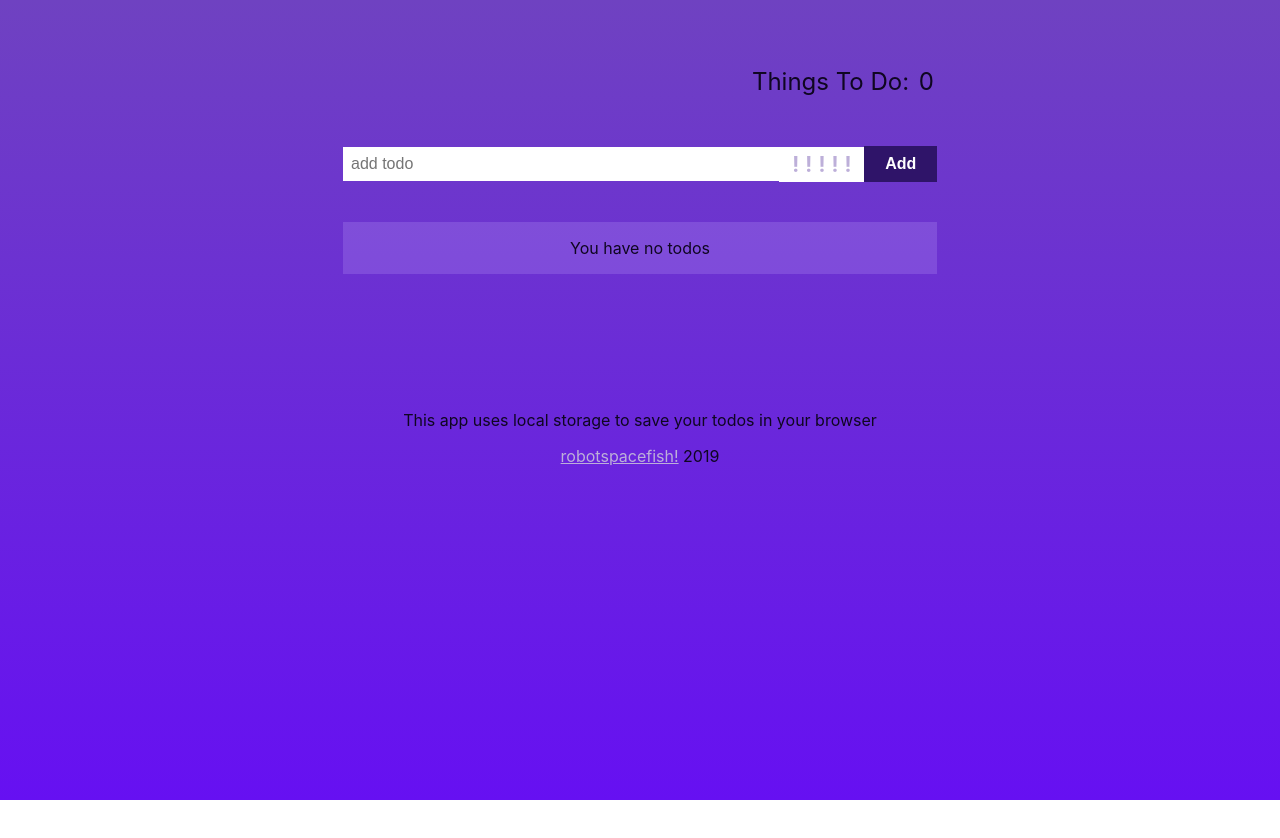
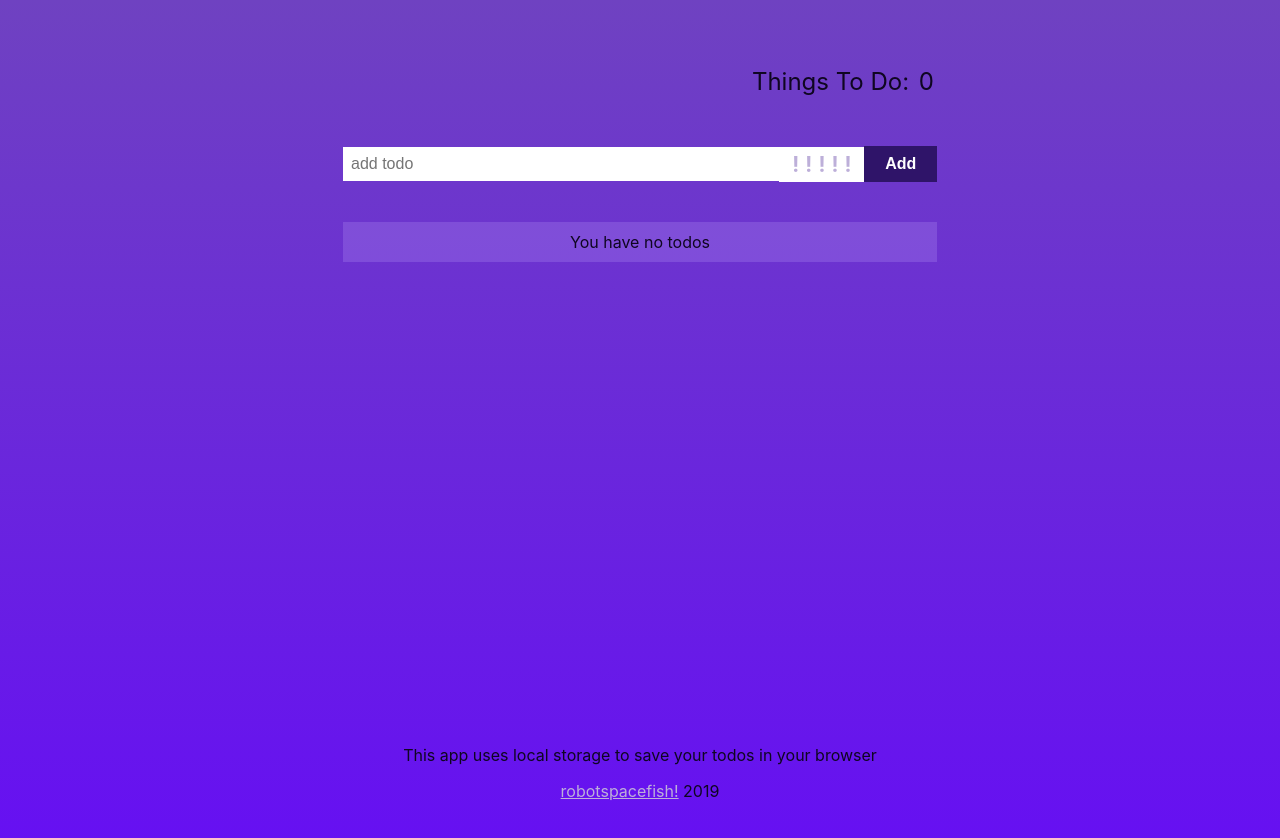
Before and after one commit to robotspacefish/todo-list-react, a React (Create React App) app: page / in a window 1280 px wide. Before the commit the page ends 800 px from the top, so only its background shows below. Built offline with nearby package versions, Linux system fonts and the light colour scheme.

Commit message:
fix some styling issues

```diff
--- a/src/components/TodoList/TodoList.css
+++ b/src/components/TodoList/TodoList.css
@@ -7,3 +7,7 @@ p { text-align: center; }
   /* width: 100%; */
   margin: 40px 0;
 }
+
+.TodoList-msg {
+  padding: 10px 0;
+}
--- a/src/components/TodoList/TodoList.js
+++ b/src/components/TodoList/TodoList.js
@@ -25,7 +25,7 @@ const TodoList = ({ todos, completedTodos, deleteTodo, handleCompletedTodoToggle
             key={todo.todo}
           />
         ) :
-          listType === 'active' ? <p>You have no todos</p> : null
+          listType === 'active' ? <p className="TodoList-msg">You have no todos</p> : null
       }
     </div>
   );
--- a/src/containers/App.css
+++ b/src/containers/App.css
@@ -5,9 +5,13 @@
   font-size: 16px;
   margin-top: 40px;
   width: 100%;
-  height: 100vh;
+  min-height: 100vh;
   max-width: 600px;
   color: #0f0621;
+}
+
+.App-lists {
+  flex: 1;
 }
 
 button {
@@ -31,6 +35,10 @@ button {
   color: #bdafd9;
 }
 
+footer {
+  padding: 20px 0;
+}
+
 footer a {
   color: #bdafd9;
 }
--- a/src/containers/App.js
+++ b/src/containers/App.js
@@ -140,11 +140,12 @@ class App extends Component {
 
         <AddTodo addTodo={this.addTodo} />
 
+        <div className="App-lists">
           <TodoList
             todos={this.state.active}
             // handleDeleteTodo={this.handleDeleteTodo}
             handleCompletedTodoToggle={this.handleCompletedTodoToggle}
-          deleteTodo = {this.deleteTodo}
+            deleteTodo={this.deleteTodo}
             listType="active"
           />
 
@@ -162,6 +163,7 @@ class App extends Component {
             handleCompletedTodoToggle={this.handleCompletedTodoToggle}
             listType="completed"
           />
+        </div>
 
         <footer>
           <p>This app uses local storage to save your todos in your browser</p>
--- a/src/index.css
+++ b/src/index.css
@@ -9,7 +9,7 @@ body {
 }
 
 #root {
-  height: 100vh;
+  min-height: 100vh;
   width: 100vw;
   /* Permalink - use to edit and share this gradient: http://colorzilla.com/gradient-editor/#6f42c1+0,6610f2+100 */
   background: rgb(111,66,193); /* Old browsers */
```
Lines whose indentation alone changed are shown as unchanged.
